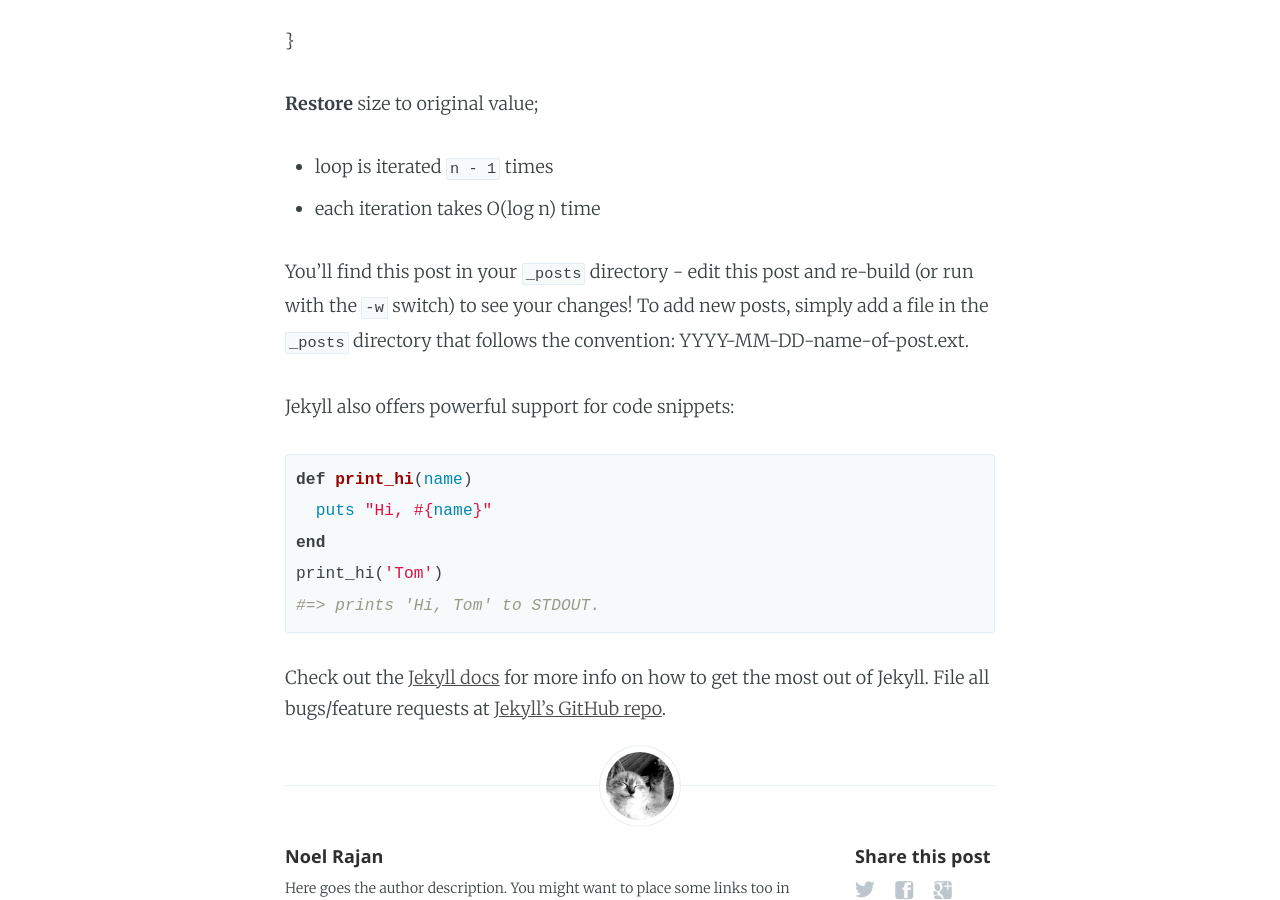
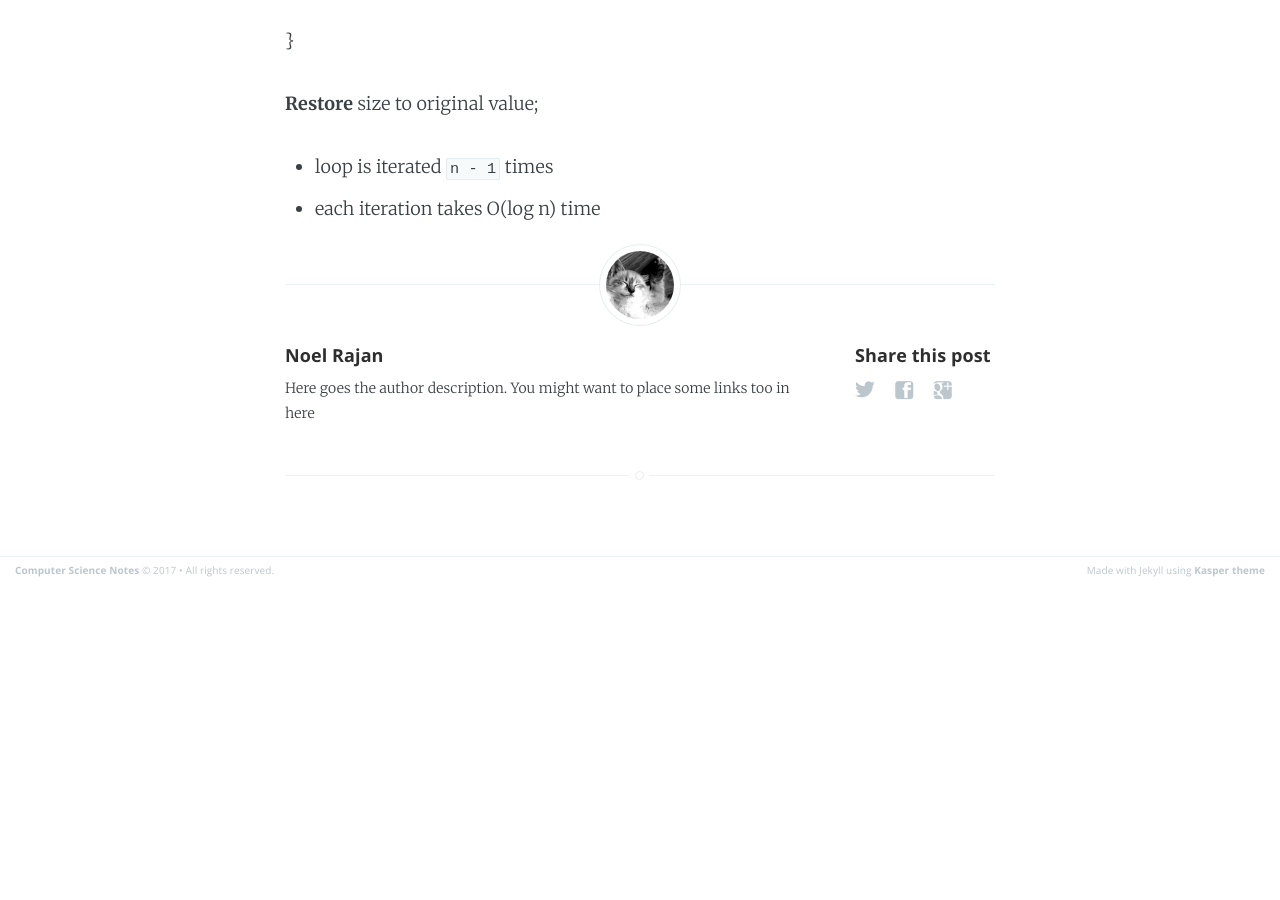
Before and after one commit to FireRedNinja/cs-notes, a Jekyll site: the page built from _posts/2017-09-23-algorithmics-1.md, in a window 1280 px wide and 900 px high, scrolled down 9514 px. Built offline with Jekyll 4.4.1, drawn with Linux system fonts in a browser that asks for light colours; after the commit the page ends 10099 px from its top, so only the background shows below that; some of the changed text lies outside the part shown.

Commit message:
modify date on algs

```diff
--- a/_posts/2017-09-23-algorithmics-1.md
+++ b/_posts/2017-09-23-algorithmics-1.md
@@ -312,23 +312,3 @@
 
 * loop is iterated `n - 1` times
 * each iteration takes O(log n) time
-
-
-
-You'll find this post in your `_posts` directory - edit this post and re-build (or run with the `-w` switch) to see your changes!
-To add new posts, simply add a file in the `_posts` directory that follows the convention: YYYY-MM-DD-name-of-post.ext.
-
-Jekyll also offers powerful support for code snippets:
-
-{% highlight ruby %}
-def print_hi(name)
-  puts "Hi, #{name}"
-end
-print_hi('Tom')
-#=> prints 'Hi, Tom' to STDOUT.
-{% endhighlight %}
-
-Check out the [Jekyll docs][jekyll] for more info on how to get the most out of Jekyll. File all bugs/feature requests at [Jekyll's GitHub repo][jekyll-gh].
-
-[jekyll-gh]: https://github.com/mojombo/jekyll
-[jekyll]:    http://jekyllrb.com
```
Also changed, not shown: other parts of _posts/2017-09-23-algorithmics-1.md (+1 -1 lines).
